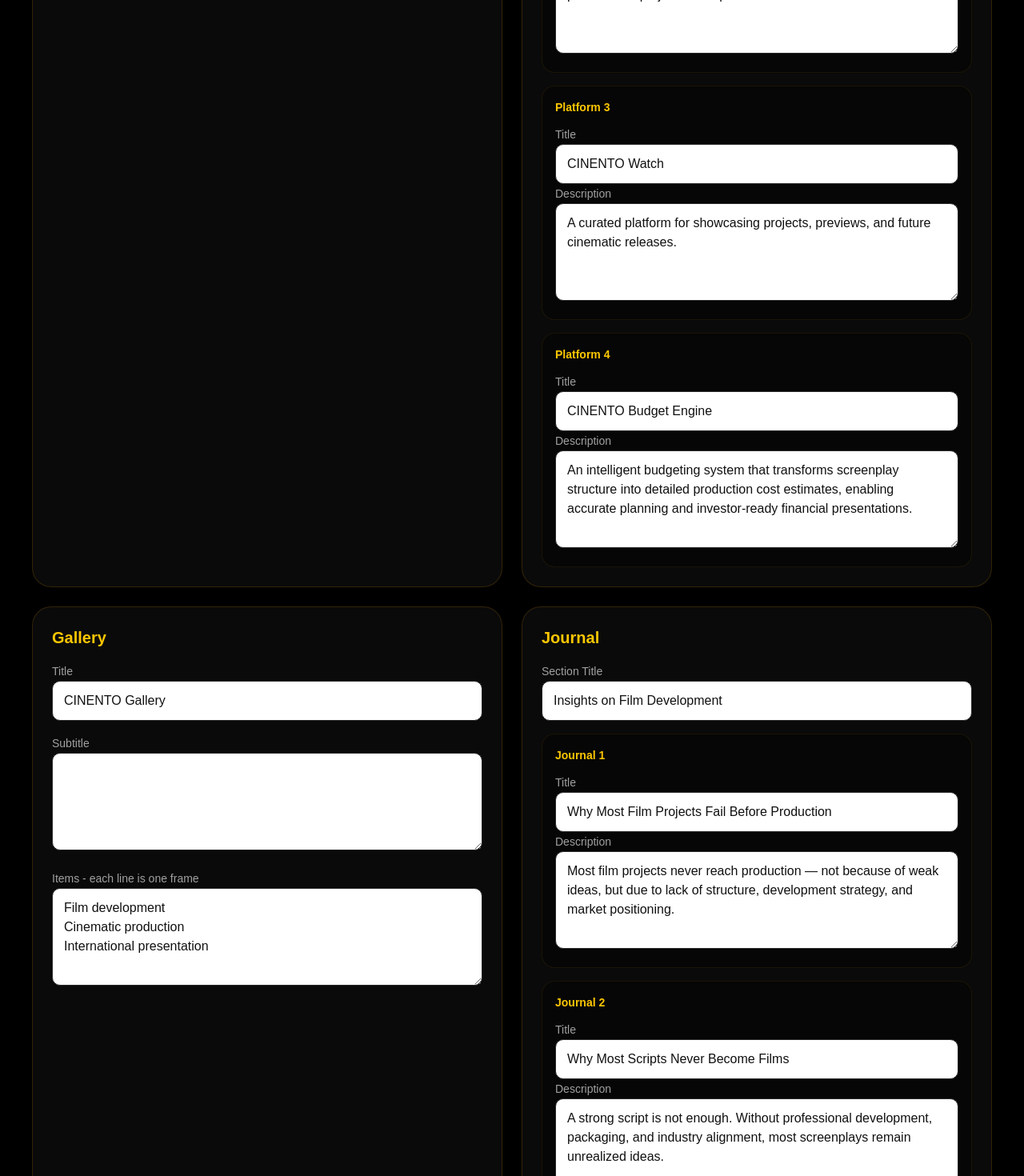
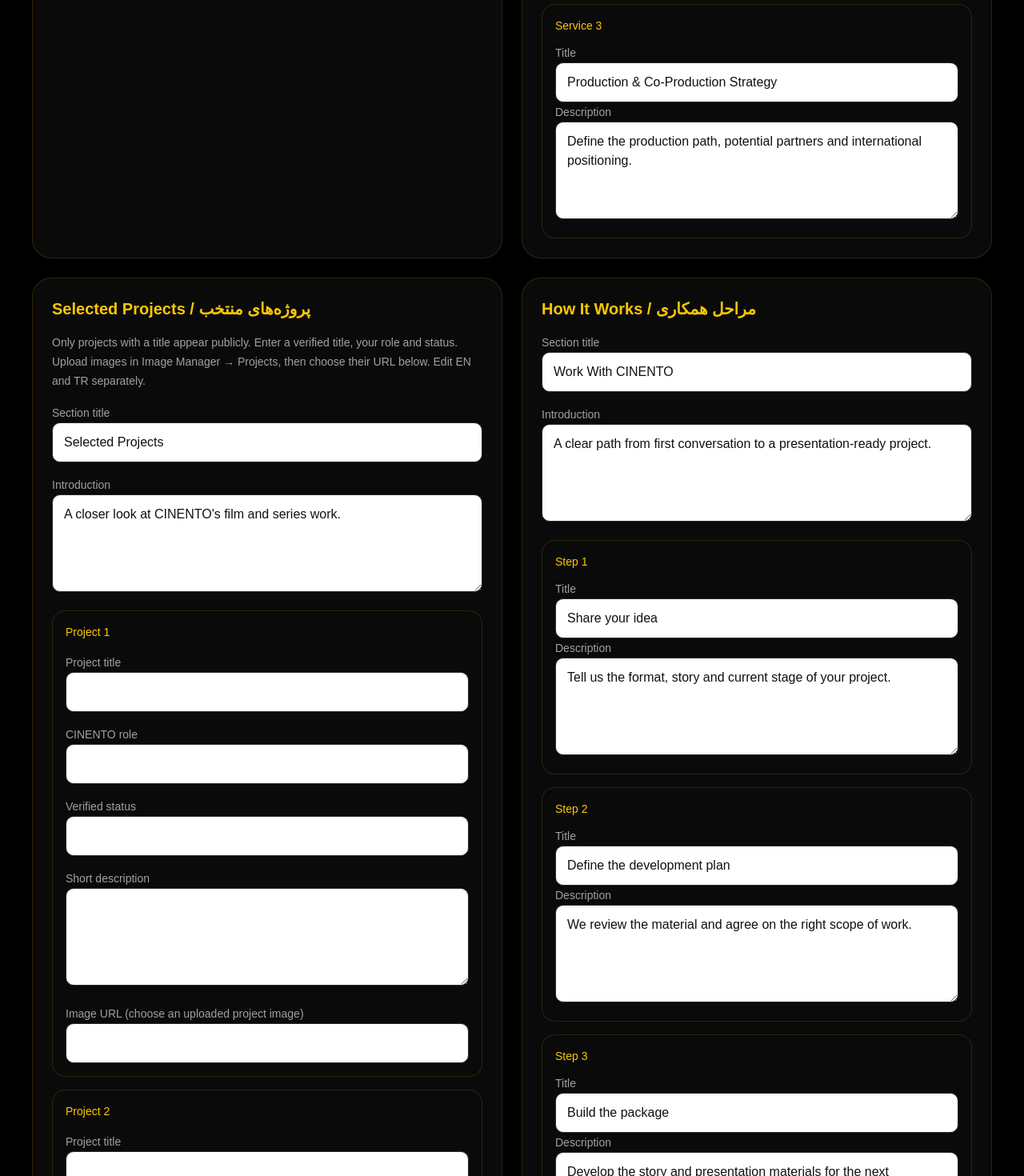
Before and after one commit to mrcint19-alt/cinento-production, a Next.js app: page /admin/content in a window 1280 px wide. Shown: the part 2060-3530 px from the top of the page at 80% size. Built offline with nearby package versions, Linux system fonts and the light colour scheme.

Commit message:
Expose homepage services and projects in Content Manager

```diff
--- a/app/admin/content/page.tsx
+++ b/app/admin/content/page.tsx
@@ -19,6 +19,30 @@ type PlatformItem = {
 type JournalItem = {
   title: string;
   description: string;
+};
+type ServiceItem = { title: string; description: string };
+type ProjectItem = { title: string; role: string; status: string; description: string; image: string };
+const emptyService: ServiceItem = { title: "", description: "" };
+const emptyProject: ProjectItem = { title: "", role: "", status: "", description: "", image: "" };
+const serviceDefaults: Record<Lang, { title: string; subtitle: string; items: ServiceItem[]; processTitle: string; processSubtitle: string; steps: ServiceItem[]; projectsTitle: string; projectsSubtitle: string }> = {
+  en: { title: "How We Help", subtitle: "Focused support for projects moving from a promising idea to a professional presentation.", items: [
+    { title: "Story & Screenplay Development", description: "Shape the concept, characters, structure and screenplay for film or series." },
+    { title: "Pitch & Investor Materials", description: "Prepare a clear pitch deck, project dossier and presentation materials." },
+    { title: "Production & Co-Production Strategy", description: "Define the production path, potential partners and international positioning." },
+  ], processTitle: "Work With CINENTO", processSubtitle: "A clear path from first conversation to a presentation-ready project.", steps: [
+    { title: "Share your idea", description: "Tell us the format, story and current stage of your project." },
+    { title: "Define the development plan", description: "We review the material and agree on the right scope of work." },
+    { title: "Build the package", description: "Develop the story and presentation materials for the next conversation." },
+  ], projectsTitle: "Selected Projects", projectsSubtitle: "A closer look at CINENTO's film and series work." },
+  tr: { title: "Nasıl Yardımcı Oluyoruz", subtitle: "Fikirden profesyonel sunuma uzanan film ve dizi projeleri için odaklı destek.", items: [
+    { title: "Hikâye ve Senaryo Geliştirme", description: "Film veya dizi fikrini, karakterlerini, yapısını ve senaryosunu geliştirme." },
+    { title: "Pitch ve Yatırımcı Dosyası", description: "Proje dosyası, pitch deck ve profesyonel sunum materyalleri hazırlama." },
+    { title: "Yapım ve Ortak Yapım Stratejisi", description: "Yapım yolunu, olası ortakları ve uluslararası konumlandırmayı belirleme." },
+  ], processTitle: "CINENTO ile Çalışın", processSubtitle: "İlk görüşmeden sunuma hazır projeye uzanan net bir yol.", steps: [
+    { title: "Fikrinizi paylaşın", description: "Projenizin türünü, hikâyesini ve mevcut aşamasını anlatın." },
+    { title: "Geliştirme planını belirleyin", description: "Materyali inceleyip çalışma kapsamını birlikte netleştirelim." },
+    { title: "Proje dosyasını hazırlayın", description: "Hikâyeyi ve bir sonraki görüşme için sunum materyallerini geliştirelim." },
+  ], projectsTitle: "Seçili Projeler", projectsSubtitle: "CINENTO'nun film ve dizi çalışmalarından seçmeler." },
 };
 
 const emptyPlatform: PlatformItem = { title: "", description: "" };
@@ -44,8 +68,13 @@ function normalizeJournal(value?: JournalItem[]) {
   const items = Array.isArray(value) ? value : [];
   return [0, 1, 2].map((index) => items[index] || emptyJournal);
 }
+function threeItems<T>(value: T[] | undefined, fallback: T): T[] {
+  return [0, 1, 2].map(index => value?.[index] || fallback);
+}
 
 export default function ContentManager() {
+  // The legacy CMS payload contains several historical shapes alongside the current sections.
+  // eslint-disable-next-line @typescript-eslint/no-explicit-any
   const [data, setData] = useState<any>(null);
   const [loading, setLoading] = useState(true);
   const [saving, setSaving] = useState(false);
@@ -65,6 +94,16 @@ export default function ContentManager() {
 
   const [whatTitle, setWhatTitle] = useState("");
   const [whatItems, setWhatItems] = useState("");
+  const [servicesTitle, setServicesTitle] = useState("");
+  const [servicesSubtitle, setServicesSubtitle] = useState("");
+  const [services, setServices] = useState<ServiceItem[]>(threeItems(undefined, emptyService));
+  const [projectsTitle, setProjectsTitle] = useState("");
+  const [projectsSubtitle, setProjectsSubtitle] = useState("");
+  const [projects, setProjects] = useState<ProjectItem[]>(threeItems(undefined, emptyProject));
+  const [projectImages, setProjectImages] = useState<string[]>([]);
+  const [processTitle, setProcessTitle] = useState("");
+  const [processSubtitle, setProcessSubtitle] = useState("");
+  const [processSteps, setProcessSteps] = useState<ServiceItem[]>(threeItems(undefined, emptyService));
 
   const [whyTitle, setWhyTitle] = useState("");
   const [whyItems, setWhyItems] = useState("");
@@ -124,6 +163,13 @@ export default function ContentManager() {
       });
   }, []);
 
+  useEffect(() => {
+    fetch("/api/admin/images", { cache: "no-store" }).then(res => res.json())
+      .then(json => setProjectImages(Array.isArray(json?.images?.projects) ? json.images.projects : []))
+      .catch(() => {});
+  }, []);
+
+  // eslint-disable-next-line @typescript-eslint/no-explicit-any
   const loadLang = (json: any, selectedLang: Lang) => {
     const section = json?.[selectedLang] || {};
 
@@ -147,6 +193,16 @@ export default function ContentManager() {
             .filter(Boolean)
             .join("\n")
     );
+    const defaults = serviceDefaults[selectedLang];
+    setServicesTitle(section.services?.title ?? defaults.title);
+    setServicesSubtitle(section.services?.subtitle ?? defaults.subtitle);
+    setServices(threeItems(section.services?.items ?? defaults.items, emptyService));
+    setProjectsTitle(section.featuredProjects?.title ?? defaults.projectsTitle);
+    setProjectsSubtitle(section.featuredProjects?.subtitle ?? defaults.projectsSubtitle);
+    setProjects(threeItems(section.featuredProjects?.items, emptyProject));
+    setProcessTitle(section.process?.title ?? defaults.processTitle);
+    setProcessSubtitle(section.process?.subtitle ?? defaults.processSubtitle);
+    setProcessSteps(threeItems(section.process?.steps ?? defaults.steps, emptyService));
 
     setWhyTitle(section.whyCinento?.title || section.whyTitle || "");
     setWhyItems(
@@ -216,6 +272,9 @@ export default function ContentManager() {
       )
     );
   };
+  const updateItem = <T extends ServiceItem | ProjectItem>(setter: React.Dispatch<React.SetStateAction<T[]>>, index: number, key: keyof T, value: string) => {
+    setter(prev => prev.map((item, itemIndex) => itemIndex === index ? { ...item, [key]: value } : item));
+  };
 
   const handleSave = async () => {
     try {
@@ -241,6 +300,9 @@ export default function ContentManager() {
             title: whatTitle,
             items: linesToArray(whatItems),
           },
+          services: { title: servicesTitle, subtitle: servicesSubtitle, items: services.filter(item => item.title.trim()) },
+          featuredProjects: { title: projectsTitle, subtitle: projectsSubtitle, items: projects.filter(item => item.title.trim()) },
+          process: { title: processTitle, subtitle: processSubtitle, steps: processSteps.filter(item => item.title.trim()) },
           whyCinento: {
             title: whyTitle,
             items: linesToArray(whyItems),
@@ -367,6 +429,42 @@ export default function ContentManager() {
           <Textarea label="Items - each line is one card" value={whatItems} onChange={setWhatItems} />
         </Section>
 
+        <Section title="Services / خدمات اصلی">
+          <Input label="Section title" value={servicesTitle} onChange={setServicesTitle} />
+          <Textarea label="Introduction" value={servicesSubtitle} onChange={setServicesSubtitle} />
+          {services.map((item, index) => <div key={index} className="rounded-2xl border border-yellow-600/20 p-4">
+            <div className="mb-3 text-sm text-yellow-400">Service {index + 1}</div>
+            <Input label="Title" value={item.title} onChange={value => updateItem(setServices, index, "title", value)} />
+            <Textarea label="Description" value={item.description} onChange={value => updateItem(setServices, index, "description", value)} />
+          </div>)}
+        </Section>
+
+        <Section title="Selected Projects / پروژه‌های منتخب">
+          <p className="text-sm leading-6 text-neutral-400">Only projects with a title appear publicly. Enter a verified title, your role and status. Upload images in Image Manager → Projects, then choose their URL below. Edit EN and TR separately.</p>
+          <Input label="Section title" value={projectsTitle} onChange={setProjectsTitle} />
+          <Textarea label="Introduction" value={projectsSubtitle} onChange={setProjectsSubtitle} />
+          <datalist id="project-images">{projectImages.map(image => <option key={image} value={image} />)}</datalist>
+          {projects.map((item, index) => <div key={index} className="space-y-4 rounded-2xl border border-yellow-600/20 p-4">
+            <div className="text-sm text-yellow-400">Project {index + 1}</div>
+            <Input label="Project title" value={item.title} onChange={value => updateItem(setProjects, index, "title", value)} />
+            <Input label="CINENTO role" value={item.role} onChange={value => updateItem(setProjects, index, "role", value)} />
+            <Input label="Verified status" value={item.status} onChange={value => updateItem(setProjects, index, "status", value)} />
+            <Textarea label="Short description" value={item.description} onChange={value => updateItem(setProjects, index, "description", value)} />
+            <label className="block space-y-2"><span className="text-sm text-neutral-400">Image URL (choose an uploaded project image)</span><input list="project-images" value={item.image || ""} onChange={event => updateItem(setProjects, index, "image", event.target.value)} className="w-full rounded-xl border border-yellow-600/20 bg-black px-4 py-3 text-white" /></label>
+            {item.image && <div className="break-all text-xs text-neutral-500">{item.image}</div>}
+          </div>)}
+        </Section>
+
+        <Section title="How It Works / مراحل همکاری">
+          <Input label="Section title" value={processTitle} onChange={setProcessTitle} />
+          <Textarea label="Introduction" value={processSubtitle} onChange={setProcessSubtitle} />
+          {processSteps.map((item, index) => <div key={index} className="rounded-2xl border border-yellow-600/20 p-4">
+            <div className="mb-3 text-sm text-yellow-400">Step {index + 1}</div>
+            <Input label="Title" value={item.title} onChange={value => updateItem(setProcessSteps, index, "title", value)} />
+            <Textarea label="Description" value={item.description} onChange={value => updateItem(setProcessSteps, index, "description", value)} />
+          </div>)}
+        </Section>
+
         <Section title="Why CINENTO">
           <Input label="Section Title" value={whyTitle} onChange={setWhyTitle} />
           <Textarea label="Items - each line is one card" value={whyItems} onChange={setWhyItems} />
```
